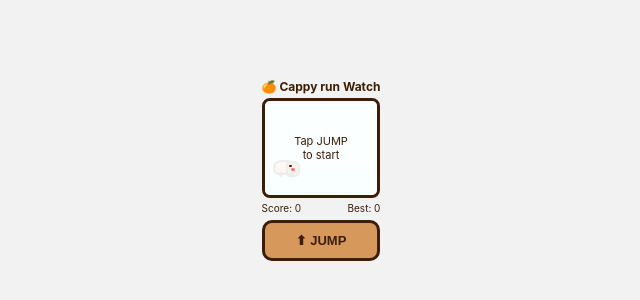
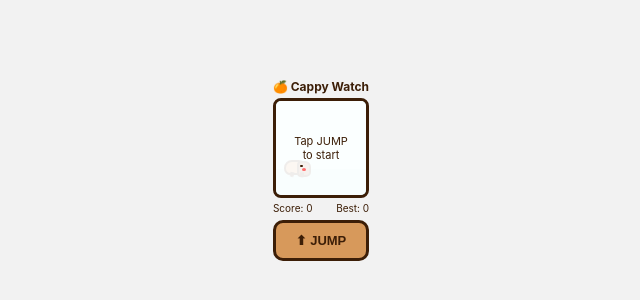
Before and after one commit to yahyachabine46-coder/cappy-watch, a plain HTML site: page html.html in a window 1280 px wide. Shown: the part 230-530 px from the top of the page, without its empty margins (319-959 px from the left). Drawn offline with Linux system fonts and the light colour scheme.

Commit message:
Update html.html

```diff
--- a/html.html
+++ b/html.html
@@ -132,7 +132,7 @@
 </head>
 <body>
 <div id="app">
-  <h1>🍊 Cappy run Watch</h1>
+  <h1>🍊 Cappy Watch</h1>
   <div id="game">
     <div id="cap" class="running">
       <div class="leg leg1"></div>
```
